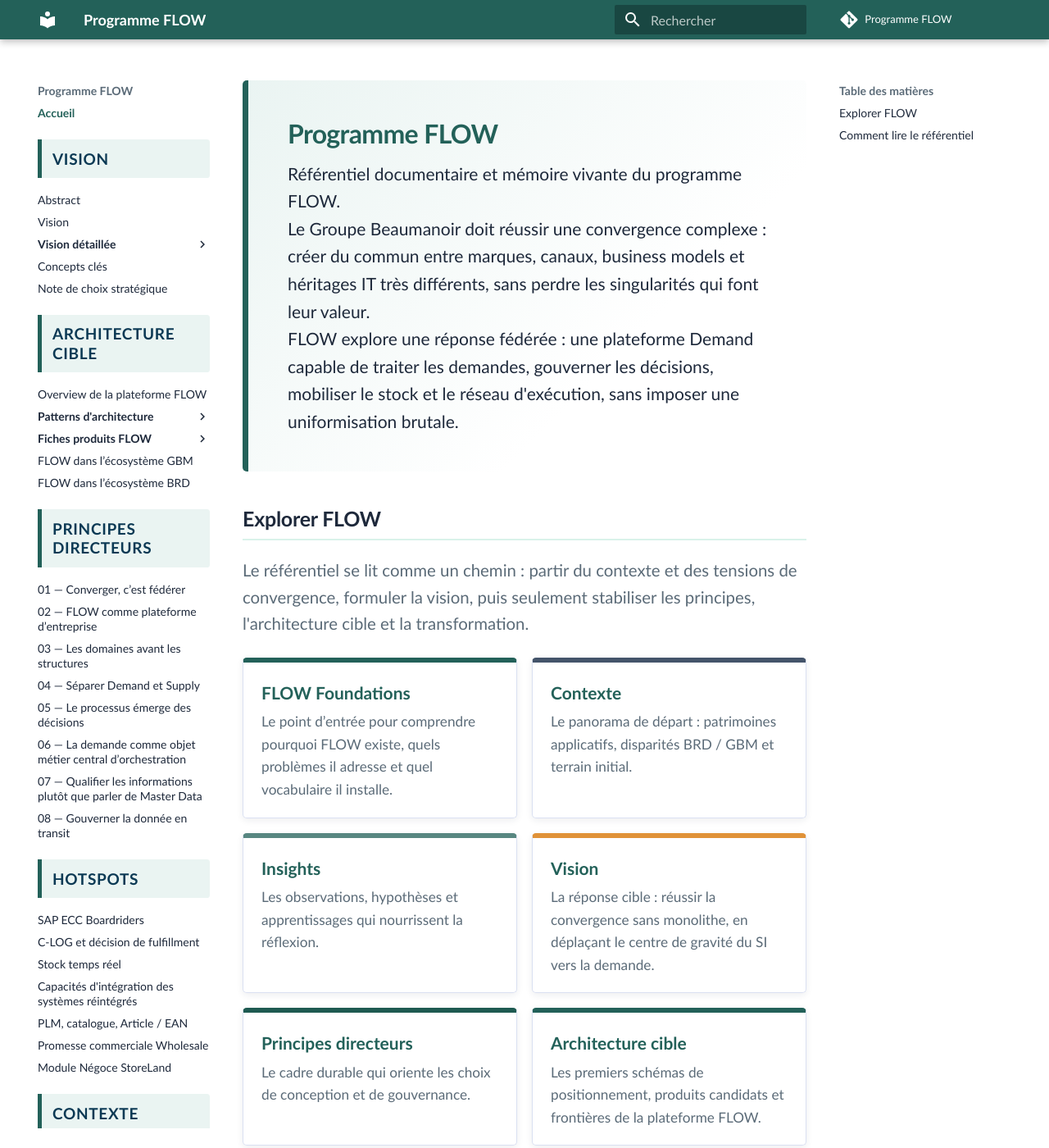
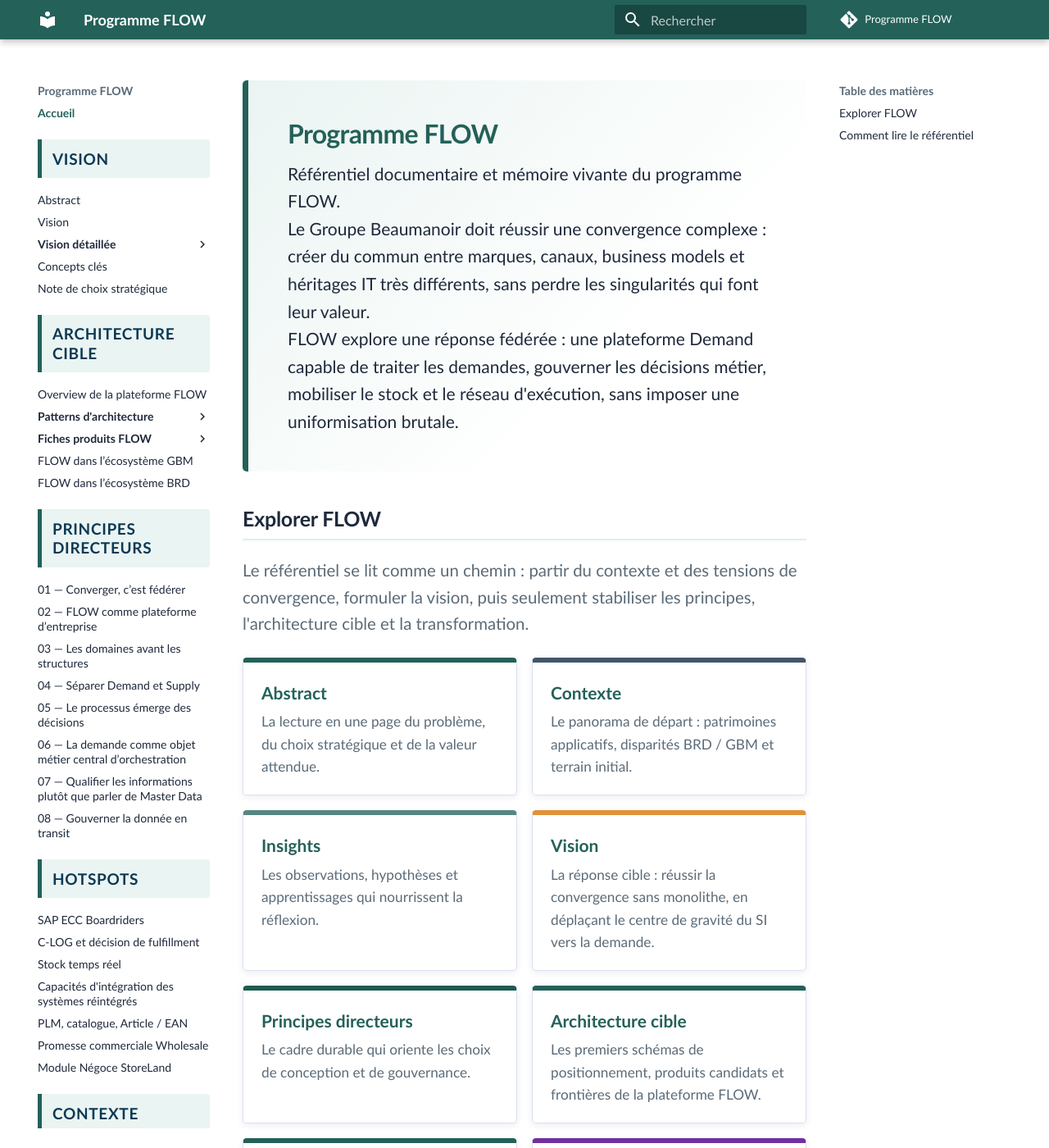
Before and after one commit to laurent-sintes/FLOW-Program, an MkDocs documentation site: the page built from docs/index.md, in a window 1280 px wide and 1400 px high. Shown: the whole window at 82% size. Built offline with MkDocs 1.6.1 and Material for MkDocs 9.7.7, drawn with Linux system fonts in a browser that asks for light colours; comment, search, counter and statistics services are not loaded; some of the changed text lies outside the part shown.

Commit message:
Remplace le lien Foundations par l abstract

```diff
--- a/docs/index.md
+++ b/docs/index.md
@@ -2,7 +2,7 @@
   <h1>Programme FLOW</h1>
   <p>Référentiel documentaire et mémoire vivante du programme FLOW.</p>
   <p>Le Groupe Beaumanoir doit réussir une convergence complexe : créer du commun entre marques, canaux, business models et héritages IT très différents, sans perdre les singularités qui font leur valeur.</p>
-  <p>FLOW explore une réponse fédérée : une plateforme Demand capable de traiter les demandes, gouverner les décisions, mobiliser le stock et le réseau d'exécution, sans imposer une uniformisation brutale.</p>
+  <p>FLOW explore une réponse fédérée : une plateforme Demand capable de traiter les demandes, gouverner les décisions métier, mobiliser le stock et le réseau d'exécution, sans imposer une uniformisation brutale.</p>
 </div>
 
 ## Explorer FLOW
@@ -10,9 +10,9 @@
 <p class="flow-section-intro">Le référentiel se lit comme un chemin : partir du contexte et des tensions de convergence, formuler la vision, puis seulement stabiliser les principes, l'architecture cible et la transformation.</p>
 
 <div class="flow-home-grid">
-  <a class="flow-card" href="flow-foundations/">
-    <strong>FLOW Foundations</strong>
-    <span>Le point d’entrée pour comprendre pourquoi FLOW existe, quels problèmes il adresse et quel vocabulaire il installe.</span>
+  <a class="flow-card" href="vision/abstract/">
+    <strong>Abstract</strong>
+    <span>La lecture en une page du problème, du choix stratégique et de la valeur attendue.</span>
   </a>
   <a class="flow-card flow-card--context" href="contexte/">
     <strong>Contexte</strong>
```
Also changed, not shown: other parts of docs/index.md (+1 -1 lines).
